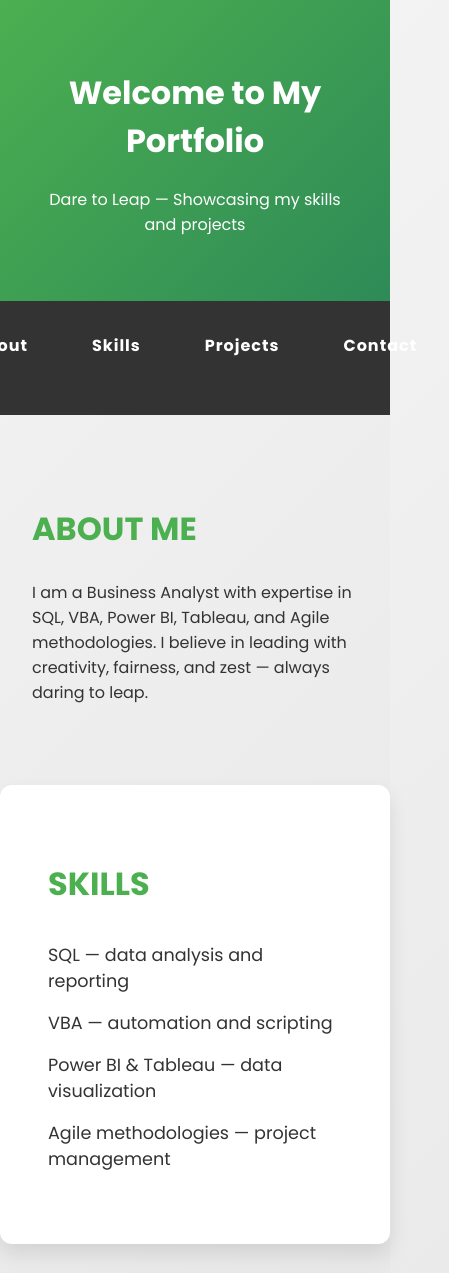
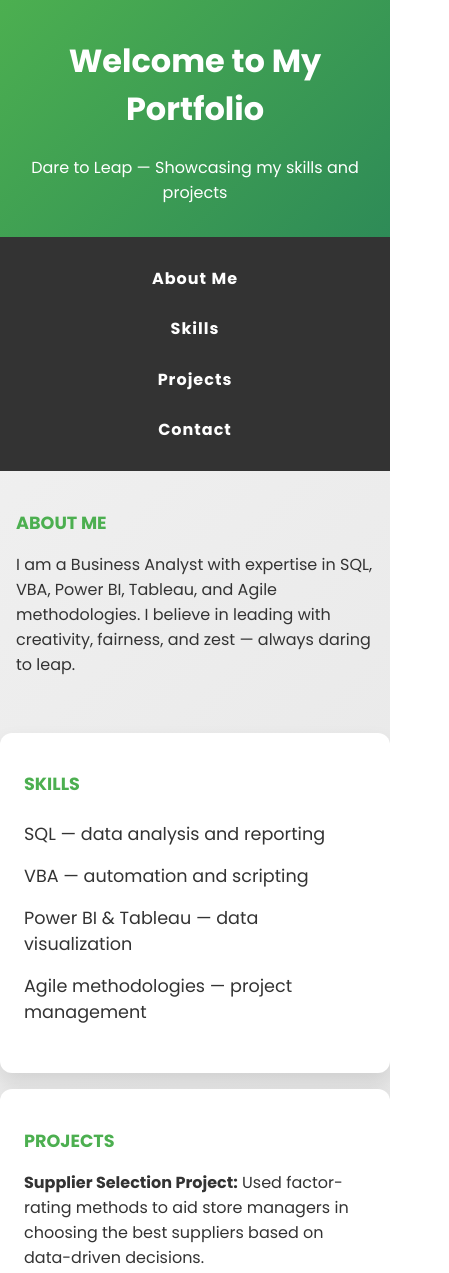
Before and after one commit to Rishabh0201/my-portfolio, a plain HTML site: page index.html in a window 390 px wide. Shown: the top 1273 px of the page, 449 px wide, since content can reach past the window. Drawn offline with Linux system fonts and the light colour scheme.

Commit message:
Update index.html

```diff
--- a/index.html
+++ b/index.html
@@ -14,23 +14,22 @@
             color: #333;
             background: linear-gradient(135deg, #f3f3f3, #e2e2e2);
             overflow-x: hidden;
-            perspective: 1500px;
         }
+
         header {
             background: linear-gradient(135deg, #4CAF50, #2E8B57);
             color: white;
             padding: 3rem;
             text-align: center;
-            animation: slide-in 1s ease-out;
-            transform-style: preserve-3d;
         }
+
         nav {
             display: flex;
             justify-content: center;
             background: #333;
-            animation: fade-in 1.5s ease-in-out;
             padding: 1rem 0;
         }
+
         nav a {
             color: white;
             padding: 1rem 2rem;
@@ -39,16 +38,18 @@
             letter-spacing: 1px;
             transition: all 0.3s ease;
         }
+
         nav a:hover {
             background: #4CAF50;
             transform: translateY(-3px) scale(1.1);
             border-radius: 5px;
         }
+
         section {
             padding: 4rem 2rem;
             animation: fade-up 1s ease-out;
-            transform: translateZ(0);
         }
+
         .skills, .projects, .contact {
             background: white;
             margin-bottom: 2rem;
@@ -56,48 +57,37 @@
             border-radius: 12px;
             box-shadow: 0 10px 20px rgba(0, 0, 0, 0.1);
             transition: transform 0.6s ease, box-shadow 0.6s ease;
-            transform-style: preserve-3d;
         }
+
         .skills:hover, .projects:hover, .contact:hover {
             transform: translateY(-10px) rotateY(10deg);
             box-shadow: 0 15px 30px rgba(0, 0, 0, 0.3);
         }
+
         h2 {
             font-size: 2rem;
             color: #4CAF50;
             text-transform: uppercase;
+            margin-bottom: 1rem;
         }
+
         ul {
             list-style-type: none;
             padding: 0;
         }
+
         li {
             padding: 0.5rem 0;
             font-size: 1.1rem;
         }
+
         footer {
             background: #333;
             color: white;
             text-align: center;
             padding: 2rem;
-            animation: fade-in 1.5s ease-in-out;
         }
-        @keyframes slide-in {
-            from {
-                transform: translateY(-100%) rotateX(45deg);
-            }
-            to {
-                transform: translateY(0) rotateX(0);
-            }
-        }
-        @keyframes fade-in {
-            from {
-                opacity: 0;
-            }
-            to {
-                opacity: 1;
-            }
-        }
+
         @keyframes fade-up {
             from {
                 transform: translateY(20px) translateZ(-50px);
@@ -106,6 +96,90 @@
             to {
                 transform: translateY(0) translateZ(0);
                 opacity: 1;
+            }
+        }
+
+        /* Media Queries for Mobile Responsiveness */
+        @media (max-width: 1024px) {
+            header {
+                padding: 2rem;
+            }
+
+            nav {
+                flex-direction: row;
+                justify-content: center;
+            }
+
+            nav a {
+                padding: 1rem;
+                font-size: 1.1rem;
+            }
+
+            section {
+                padding: 3rem 1.5rem;
+            }
+
+            .skills, .projects, .contact {
+                padding: 2.5rem;
+                margin: 1.5rem 0;
+            }
+
+            h2 {
+                font-size: 1.5rem;
+            }
+        }
+
+        @media (max-width: 768px) {
+            header {
+                padding: 1.5rem;
+            }
+
+            nav {
+                flex-direction: column;
+                align-items: center;
+                padding: 1rem 0;
+            }
+
+            nav a {
+                padding: 1rem;
+                font-size: 1rem;
+            }
+
+            section {
+                padding: 2rem 1rem;
+            }
+
+            .skills, .projects, .contact {
+                padding: 2rem;
+                margin: 1rem 0;
+            }
+
+            h2 {
+                font-size: 1.3rem;
+            }
+        }
+
+        @media (max-width: 480px) {
+            header {
+                padding: 1rem;
+            }
+
+            nav a {
+                font-size: 1rem;
+                padding: 0.8rem;
+            }
+
+            section {
+                padding: 1.5rem 1rem;
+            }
+
+            .skills, .projects, .contact {
+                padding: 1.5rem;
+                margin: 1rem 0;
+            }
+
+            h2 {
+                font-size: 1.1rem;
             }
         }
     </style>
```
